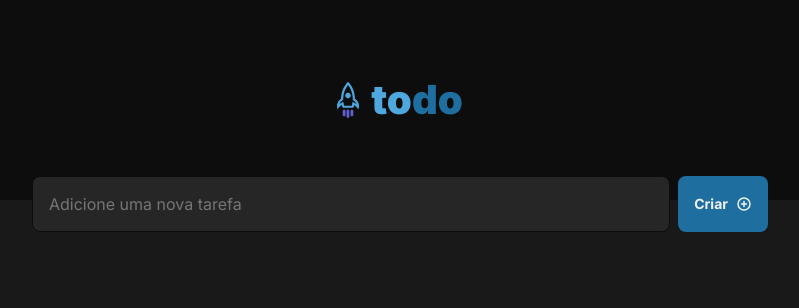
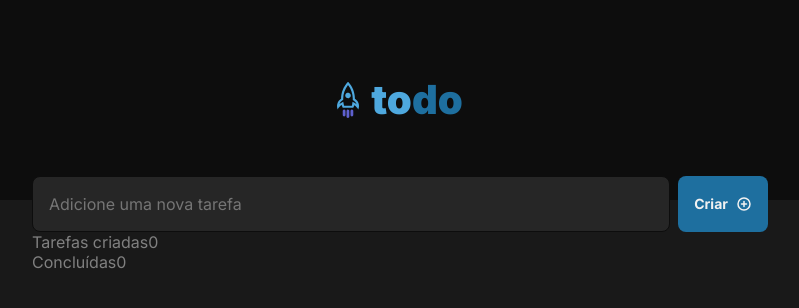
Before and after one commit to franciniltonsoaresmenzes/to-do, a React (Vite) app: page / in a window 1280 px wide. Shown: the top 308 px of the page, without its empty margins (240-1039 px from the left). Built offline with nearby package versions, Linux system fonts and the light colour scheme.

Commit message:
componente Task

```diff
--- a/src/App.tsx
+++ b/src/App.tsx
@@ -3,6 +3,7 @@ import styles from './App.module.css'
 
 import { Header } from './components/Header'
 import { AddNewTask } from './components/AddNewTask'
+import { Task } from './components/Task'
 
 function App() {
 
@@ -11,6 +12,7 @@ function App() {
       <Header/>
       <main className={styles.content} >
         <AddNewTask/>
+        <Task />
       </main>
     </>
   )
--- a/src/components/Header.module.css
+++ b/src/components/Header.module.css
@@ -1,4 +1,4 @@
-header {
+.nav {
   background: var(--gray-700);
   height: 12.5rem;
 
--- a/src/components/Header.tsx
+++ b/src/components/Header.tsx
@@ -3,7 +3,7 @@ import logoRocket from '../assets/rocket.svg'
 
 export function Header() {
   return (
-    <header>
+    <header className={styles.nav} >
       <div className={styles.logo} >
         <img src={logoRocket} alt="Logo" />
         <h1>to<span>do</span></h1>
--- /dev/null
+++ b/src/components/Task.tsx
@@ -0,0 +1,17 @@
+export function Task() {
+  return (
+    <section>
+      <header>
+        <div>
+          <span>Tarefas criadas</span>
+          <span>0</span>
+        </div>
+
+        <div>
+          <span>Concluídas</span>
+          <span>0</span>
+        </div>
+      </header>
+    </section>
+  )
+}
```
Also changed, not shown: src/components/Task.module.css (added).
